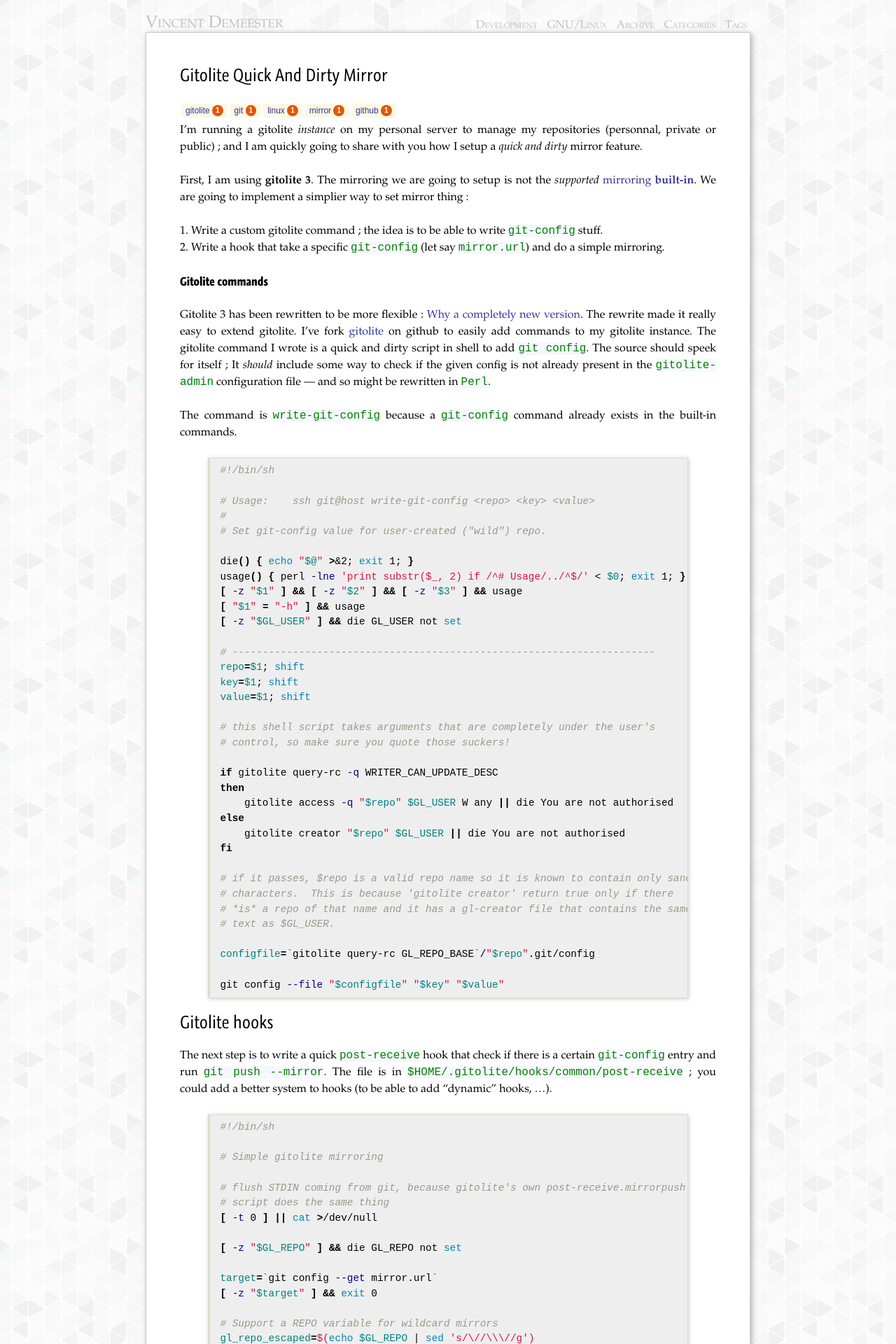
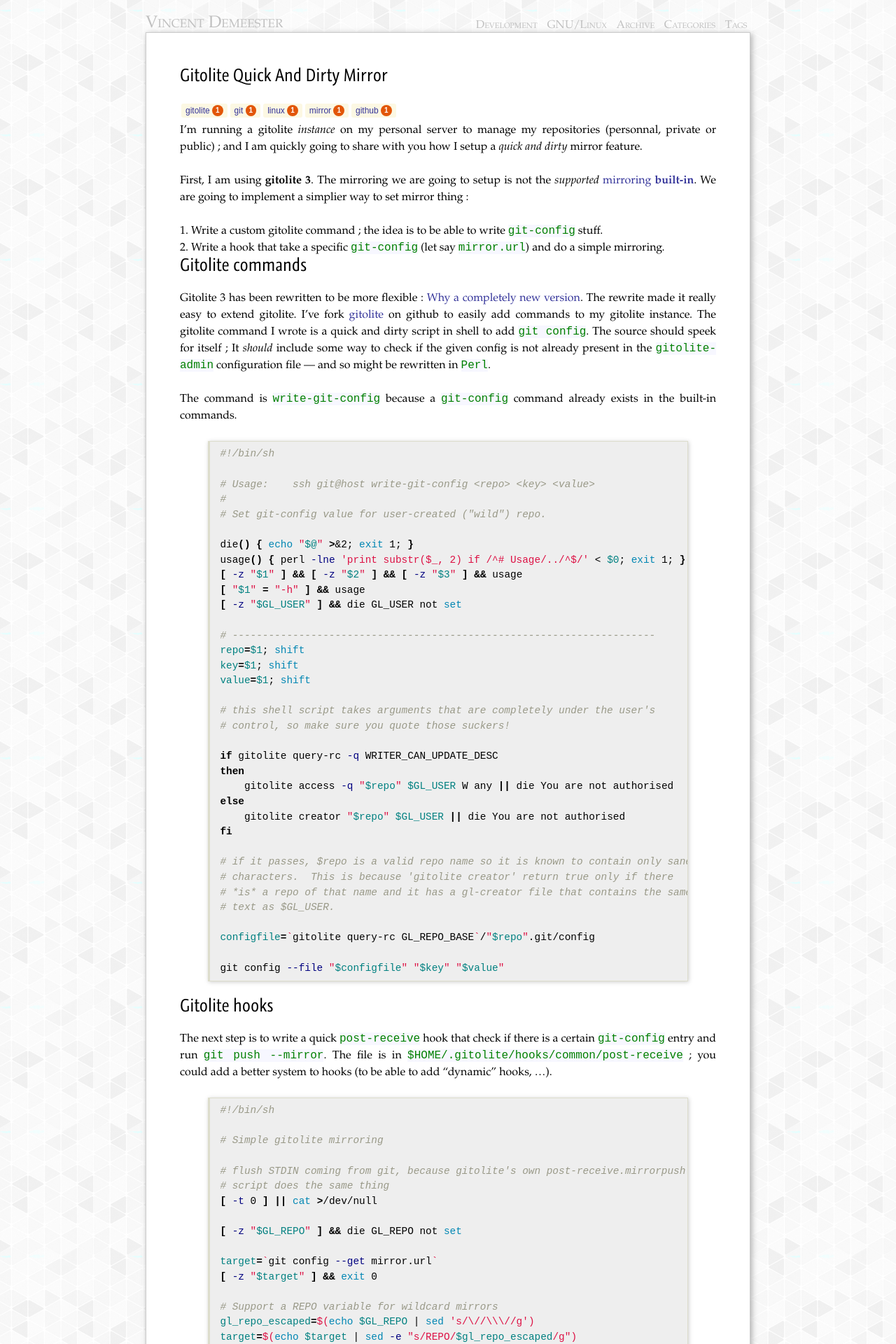
Before and after one commit to vdemeester/blog, a Jekyll site: the page built from _posts/2012-05-08-gitolite-quick-and-dirty-mirror.md, in a window 1280 px wide. Shown: the top 1920 px of the page at 70% size. Built offline with Jekyll 4.4.1, drawn with Linux system fonts in a browser that asks for light colours; some web fonts are replaced; Markdown is read by kramdown in place of the engine named in the settings.

Commit message:
Fixing headers level

```diff
--- a/_posts/2012-05-08-gitolite-quick-and-dirty-mirror.md
+++ b/_posts/2012-05-08-gitolite-quick-and-dirty-mirror.md
@@ -19,7 +19,7 @@ We are going to implement a simplier way to set mirror thing :
 2. Write a hook that take a specific `git-config` (let say `mirror.url`) and do
    a simple mirroring.
 
-## Gitolite commands
+# Gitolite commands
 
 Gitolite 3 has been rewritten to be more flexible : [Why a completely new version](http://sitaramc.github.com/gitolite/g3why.html).
 The rewrite made it really easy to extend gitolite. I've fork [gitolite](https://github.com/vdemeester/gitolite) on github
```
